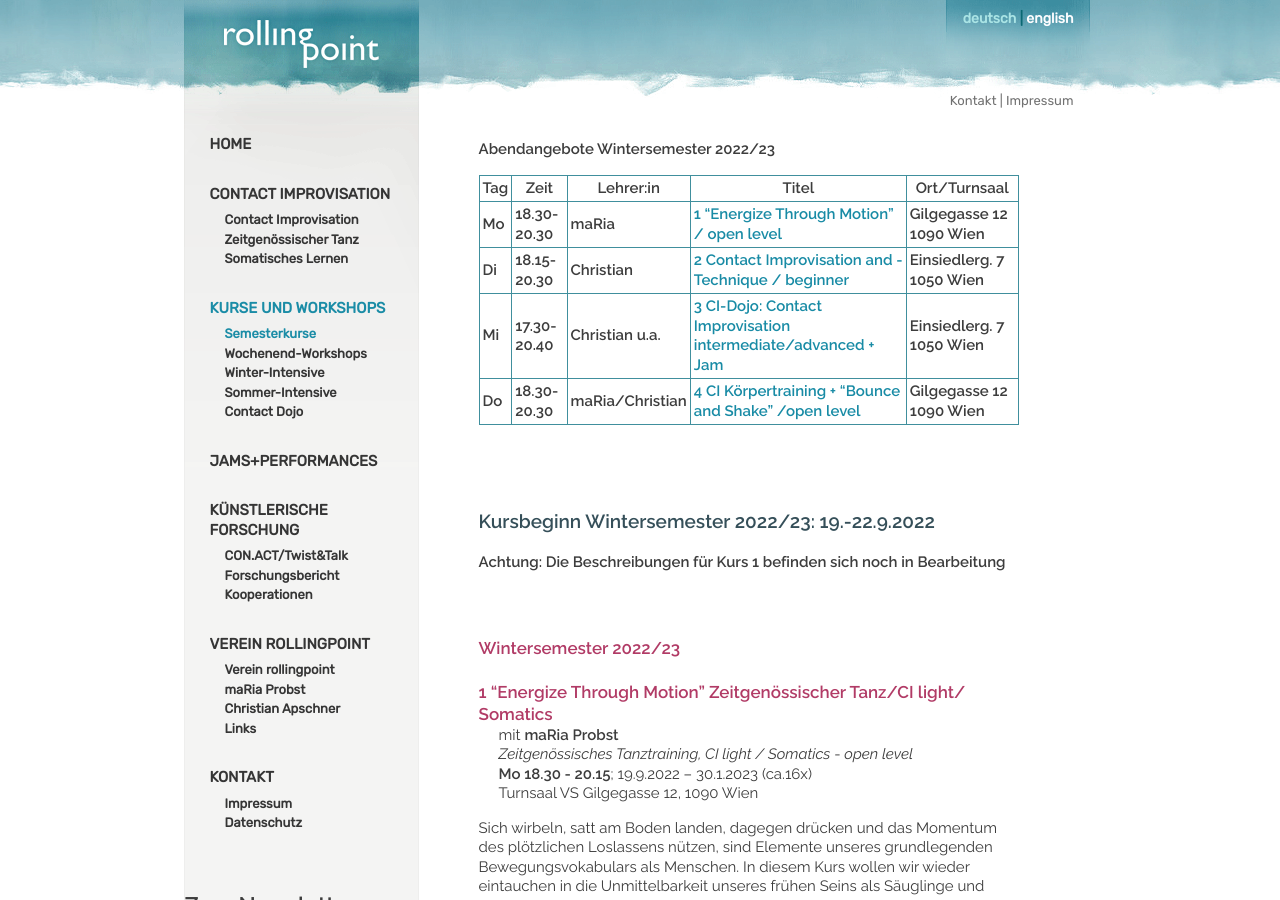
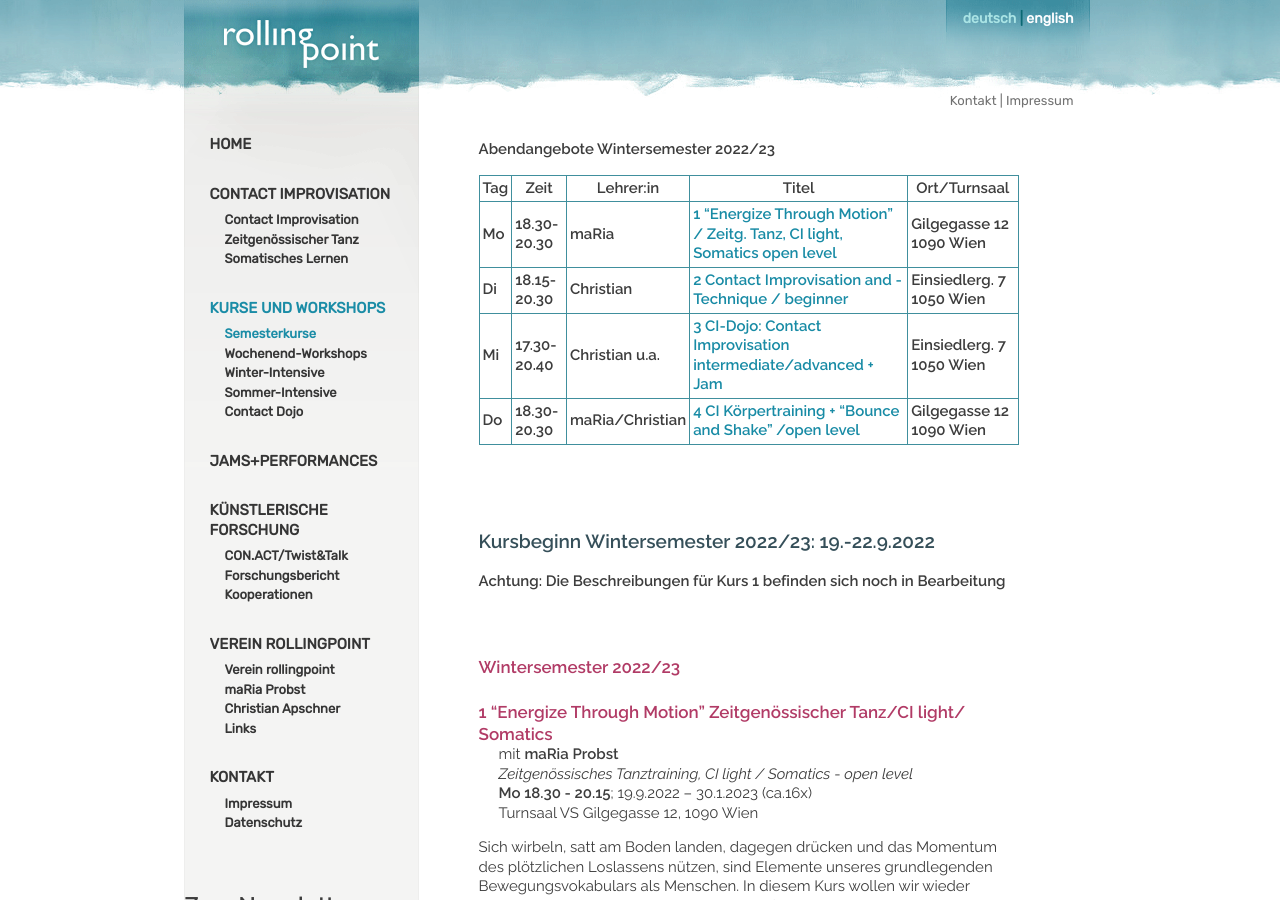
Before and after one commit to manulari/rollingpointat, a Jekyll site: the page built from _pages_de/kurse.md, in a window 1280 px wide and 900 px high. Built offline with Jekyll 4.4.1, drawn with Linux system fonts in a browser that asks for light colours; comment, search, counter and statistics services are not loaded.

Commit message:
Update page (de) “kurse”

```diff
--- a/_pages_de/kurse.md
+++ b/_pages_de/kurse.md
@@ -4,12 +4,12 @@ title: KURSE UND WORKSHOPS
 ---
 **Abendangebote Wintersemester 2022/23**
 
-| Tag    | Zeit            | Lehrer:in           | Titel                                                                     | Ort/Turnsaal                 |
-| ------ | --------------- | ------------------- | ------------------------------------------------------------------------- | ---------------------------- |
-| **Mo** | **18.30-20.30** | **maRia**           | **[ 1 "Energize Through Motion" / open level](#mo)**                      | **Gilgegasse 12 1090 Wien**  |
-| **Di** | **18.15-20.30** | **Christian**       | **[2 Contact Improvisation and -Technique / beginner](#di)**              | **Einsiedlerg. 7 1050 Wien** |
-| **Mi** | **17.30-20.40** | **Christian u.a.**  | **[3 CI-Dojo: Contact Improvisation   intermediate/advanced + Jam](#mi)** | **Einsiedlerg. 7 1050 Wien** |
-| **Do** | **18.30-20.30** | **maRia/Christian** | **[4 CI Körpertraining + "Bounce and Shake" /open level](#do)**           | **Gilgegasse 12 1090 Wien**  |
+| Tag    | Zeit            | Lehrer:in           | Titel                                                                                | Ort/Turnsaal                 |
+| ------ | --------------- | ------------------- | ------------------------------------------------------------------------------------ | ---------------------------- |
+| **Mo** | **18.30-20.30** | **maRia**           | **[ 1 "Energize Through Motion" / Zeitg. Tanz, CI light, Somatics open level](#mo)** | **Gilgegasse 12 1090 Wien**  |
+| **Di** | **18.15-20.30** | **Christian**       | **[2 Contact Improvisation and -Technique / beginner](#di)**                         | **Einsiedlerg. 7 1050 Wien** |
+| **Mi** | **17.30-20.40** | **Christian u.a.**  | **[3 CI-Dojo: Contact Improvisation   intermediate/advanced + Jam](#mi)**            | **Einsiedlerg. 7 1050 Wien** |
+| **Do** | **18.30-20.30** | **maRia/Christian** | **[4 CI Körpertraining + "Bounce and Shake" /open level](#do)**                      | **Gilgegasse 12 1090 Wien**  |
 
 \
 &nbsp;
```
